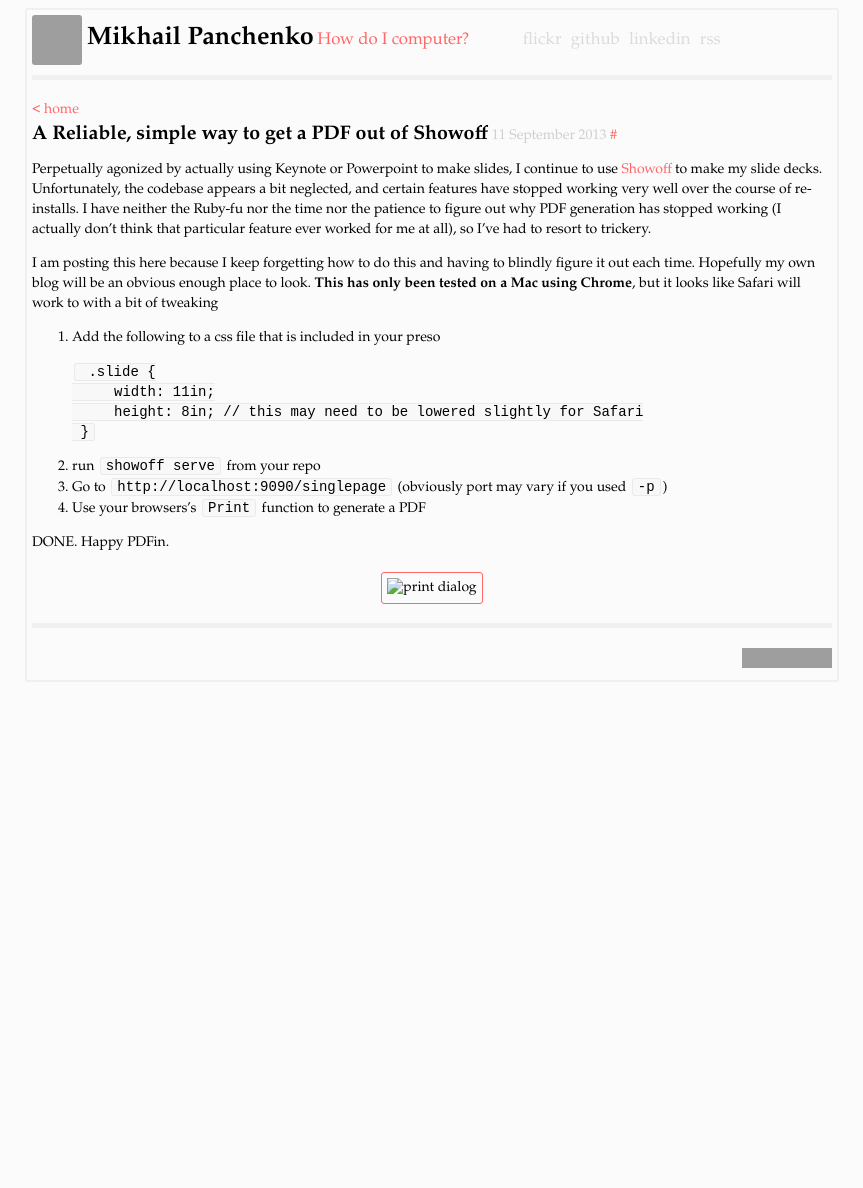
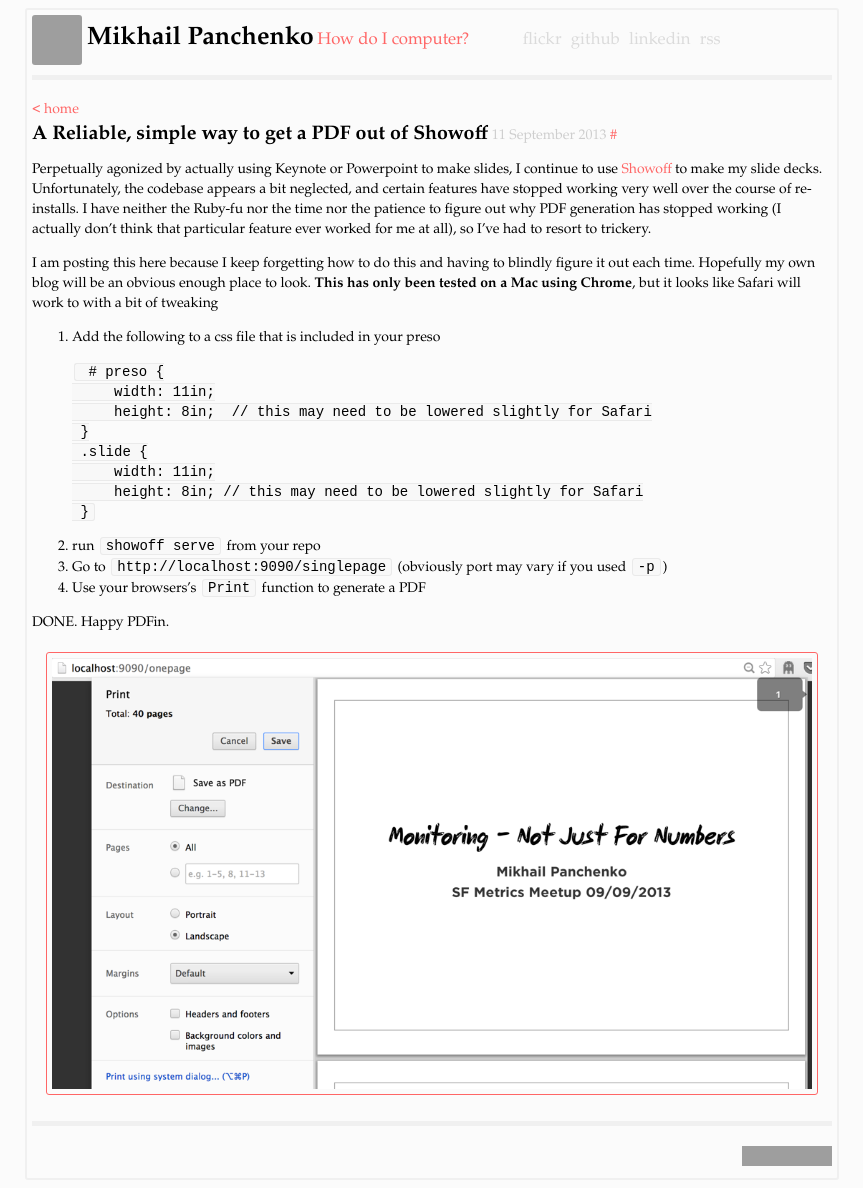
Before and after one commit to mihasya/mihasya.github.com, a Jekyll site: the page built from _posts/2013-09-11-PDF-from-showoff.md, in a window 1280 px wide. Shown: the whole page, without its empty margins (208-1071 px from the left). Built offline with Jekyll 4.4.1, drawn with Linux system fonts in a browser that asks for light colours; Markdown is read by kramdown in place of the engine named in the settings; comment, search, counter and statistics services are not loaded; before the commit the page ends 900 px from its top, so only the background shows below that; grey boxes are pictures that could not be loaded.

Commit message:
correct PDF post and include image

````diff
--- a/_posts/2013-09-11-PDF-from-showoff.md
+++ b/_posts/2013-09-11-PDF-from-showoff.md
@@ -19,6 +19,10 @@
 1. Add the following to a css file that is included in your preso
 
     ```css
+    # preso {
+        width: 11in;
+        height: 8in;  // this may need to be lowered slightly for Safari
+    }
     .slide {
         width: 11in;
         height: 8in; // this may need to be lowered slightly for Safari
````
Also changed, not shown: imgs/posts/showoff/print_showoff.png (added).
